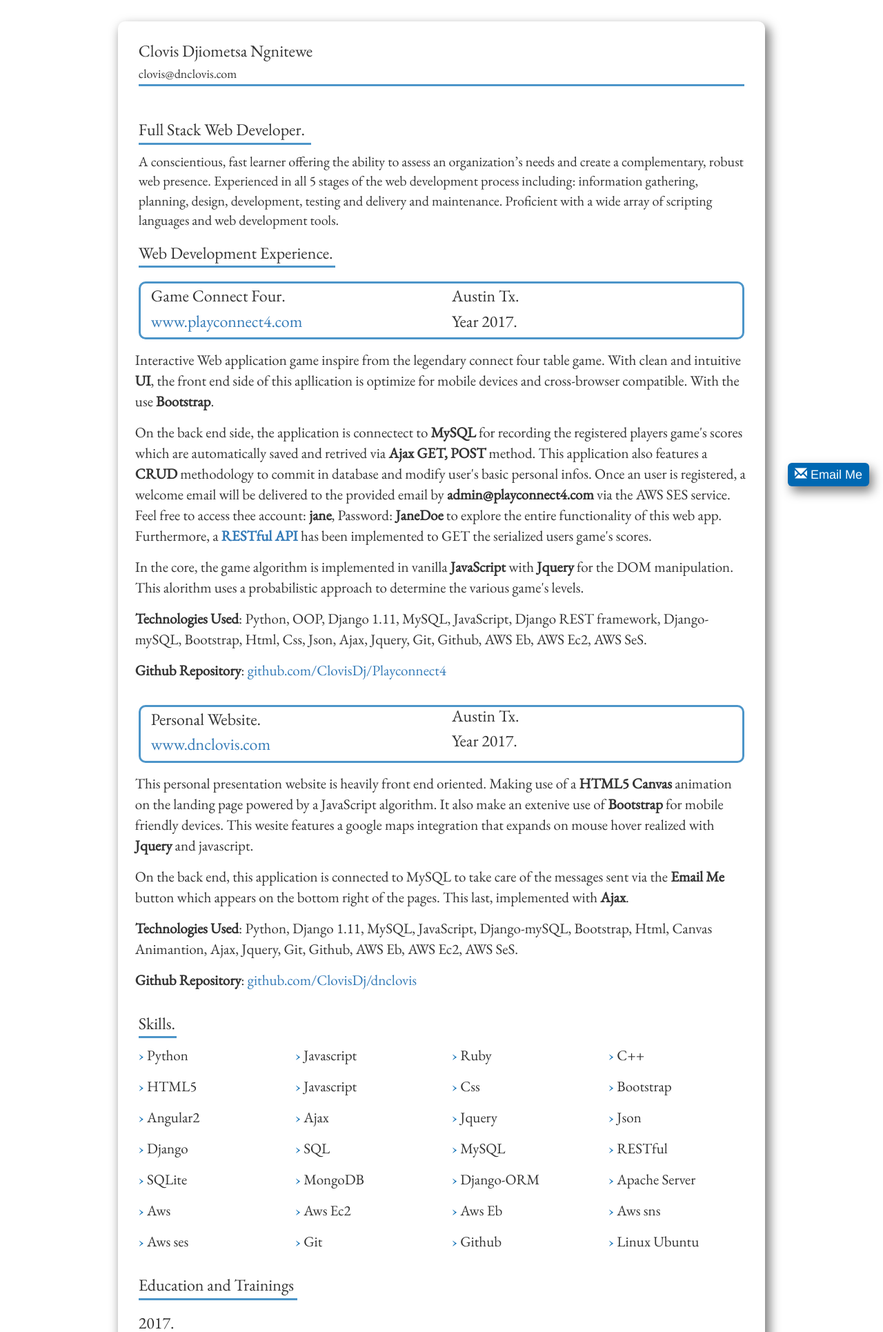
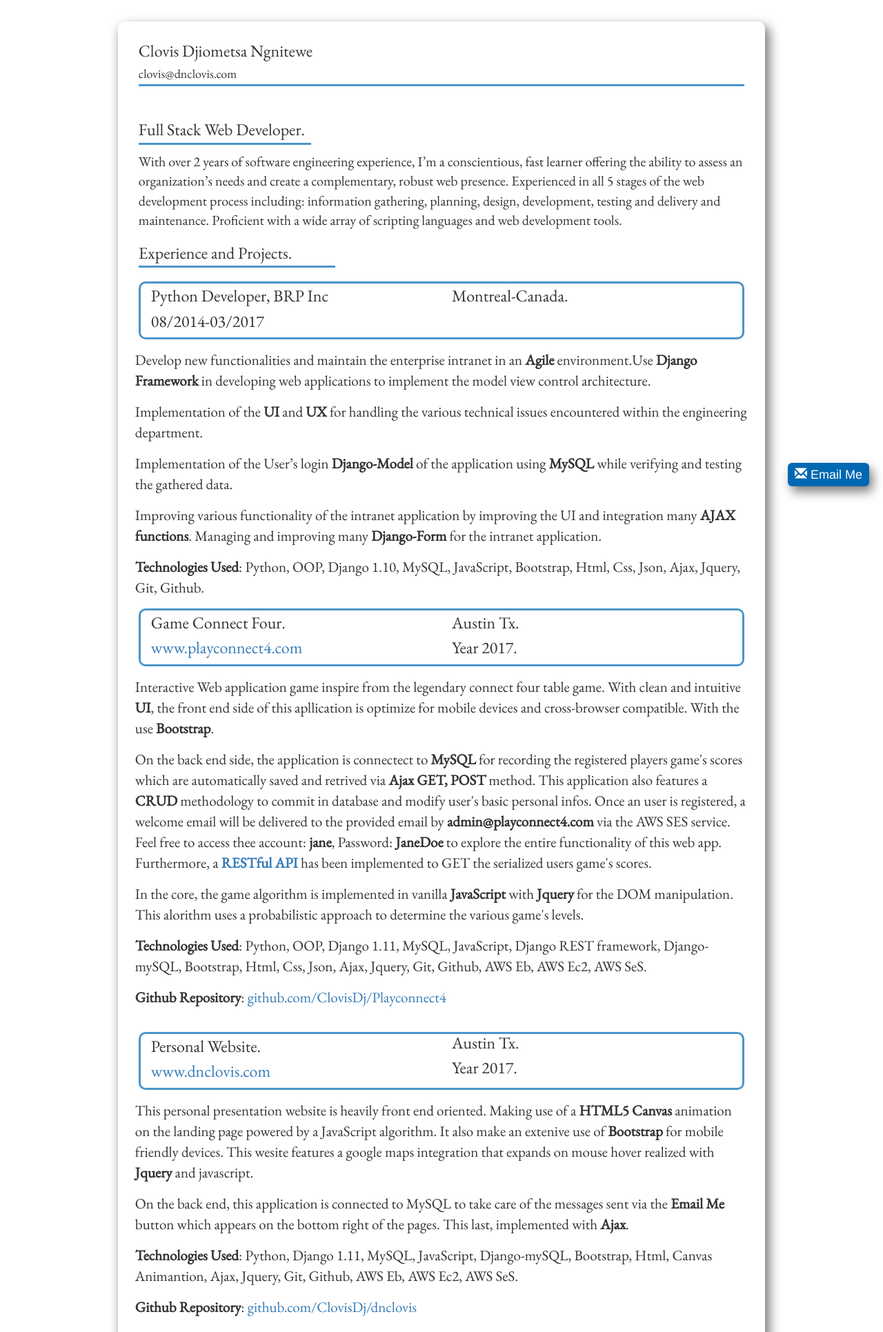
Before and after one commit to ClovisDj/Djiometsa, a Django app: page /resume/ in a window 1280 px wide. Shown: the part 49-1980 px from the top of the page at 69% size. Run offline with Django 3.2, Linux system fonts and the light colour scheme; some libraries are stand-ins or nearby versions.

Commit message:
V_1.90, 2017-09-19, Aws deployment, resume updated

```diff
--- a/resume/static/css/resume.css
+++ b/resume/static/css/resume.css
@@ -89,6 +89,12 @@
   border-bottom: 3px solid rgba(0, 104, 178, 0.7);
 }
 
+.main .col-xs-12 .jumbotron .experience .BRP{
+  border-radius: 10px;
+  border: 3px solid rgba(0, 104, 178, 0.7);
+  margin: 0;
+}
+
 .main .col-xs-12 .jumbotron .experience .connect4{
   border-radius: 10px;
   border: 3px solid rgba(0, 104, 178, 0.7);
--- a/resume/templates/resume/AboutMe.html
+++ b/resume/templates/resume/AboutMe.html
@@ -57,7 +57,7 @@
       <div class="col-xs-12 col-md-6">
         <div class="jumbotron">
           <h2 id="It">Italy</h2>
-          <p>Then in 2005 I got admitted at the prestigious <span>Polytechnic University of Milan-Italy</span>. From where I graduated with Honor in 2009 in Mechanical Engineering. Upon graduate I got a job offer from a well established automotive company where I worked as Mechanical Design Engineer. </p>
+          <p>In 2005 I got admitted at the prestigious <span>Polytechnic University of Milan-Italy</span>. From where I graduated with Honor in 2009 in Mechanical Engineering. Upon graduate I got a job offer from a well established automotive company where I worked as Mechanical Design Engineer for over 6 years. </p>
         </div>
       </div>
     </div>
@@ -74,7 +74,7 @@
       <div class="col-xs-12 col-md-6">
         <div class="jumbotron">
           <h2 id="Cn">Canada</h2>
-          <p>In late 2014, I immigrate to Canada specifically in the Montreal Area where I worked for Bombardier as Mechanical Design Engineer. </p>
+          <p>In late 2014, I immigrate to Canada specifically in the Montreal Area where I worked for Bombardier as Software Developer. </p>
         </div>
       </div>
     </div>
@@ -91,7 +91,7 @@
       <div class="col-xs-12 col-md-6">
         <div class="jumbotron">
           <h2 id="Us">USA</h2>
-          <p>Finally, In December 2016 I Joined my wife in the U.S in the Austin, Texas area. Though, I have always been a tech passionate guy, moving here in the U.S finally made me realize that I could still make this dream comes true. Being a Web Developer!</p>
+          <p>In April 2017 I Joined my wife in the U.S in the Austin, Texas area. Though, I have always been a tech passionate guy, moving here in the U.S finally made me realize that I could still make this dream comes true. Being a Web Developer and Data Scientist!</p>
         </div>
       </div>
     </div>
--- a/resume/templates/resume/resume.html
+++ b/resume/templates/resume/resume.html
@@ -23,10 +23,28 @@
       </div>
       <div class="summary">
         <h3>Full Stack Web Developer.</h3>
-        <p>A conscientious, fast learner offering the ability to assess an organization’s needs and create a complementary, robust web presence. Experienced in all 5 stages of the web development process including: information gathering, planning, design, development, testing and delivery and maintenance. Proficient with a wide array of scripting languages and web development tools.</p>
+        <p>With over 2 years of software engineering experience, I’m a conscientious, fast learner offering the ability to assess an organization’s needs and create a complementary, robust web presence. Experienced in all 5 stages of the web development process including: information gathering, planning, design, development, testing and delivery and maintenance. Proficient with a wide array of scripting languages and web development tools.</p>
       </div>
       <div class="experience">
-        <h3>Web Development Experience.</h3>
+        <h3>Experience and Projects.</h3>
+        <div class="row BRP">
+            <div class="col-xs-6">
+              <h3 style="margin-top: 5px;">Python Developer, BRP Inc</h3>
+              <h3 style="margin-top: 0px">08/2014-03/2017</h3>
+            </div>
+            <div class="col-xs-6">
+              <h3 style="margin-top: 5px;">Montreal-Canada.</h3>
+            </div>
+        </div>
+        <div class="row">
+          <div class="col-xs-12">
+            <p style="margin-top:15px;">Develop new functionalities and maintain the enterprise intranet in an <strong>Agile</strong> environment.Use <strong>Django Framework</strong> in developing web applications to implement the model view control architecture.</p>
+            <p>Implementation of the <strong>UI</strong> and <strong>UX</strong> for handling the various technical issues encountered within the engineering department.</p>
+            <p>Implementation of the User’s login <strong>Django-Model</strong> of the application using <strong>MySQL</strong> while verifying and testing the gathered  data.</p>
+            <p>Improving various functionality of the intranet application by improving the UI and integration many <strong>AJAX functions</strong>. Managing and improving many <strong>Django-Form</strong> for the intranet application.</p>
+            <p><strong>Technologies Used</strong>: Python, OOP, Django 1.10, MySQL, JavaScript, Bootstrap, Html, Css, Json, Ajax, Jquery, Git, Github.</p>
+          </div>
+        </div>
         <div class="row connect4">
             <div class="col-xs-6">
               <h3 style="margin-top: 5px;">Game Connect Four.</h3>
--- a/static/css/resume.css
+++ b/static/css/resume.css
@@ -89,6 +89,12 @@
   border-bottom: 3px solid rgba(0, 104, 178, 0.7);
 }
 
+.main .col-xs-12 .jumbotron .experience .BRP{
+  border-radius: 10px;
+  border: 3px solid rgba(0, 104, 178, 0.7);
+  margin: 0;
+}
+
 .main .col-xs-12 .jumbotron .experience .connect4{
   border-radius: 10px;
   border: 3px solid rgba(0, 104, 178, 0.7);
```
